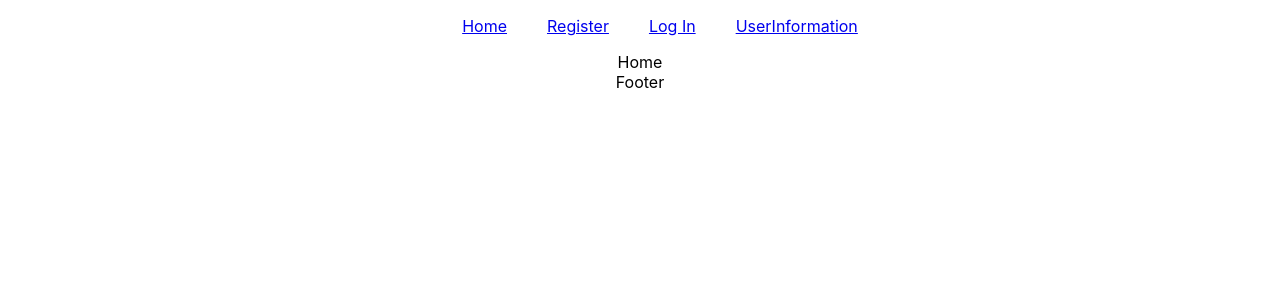
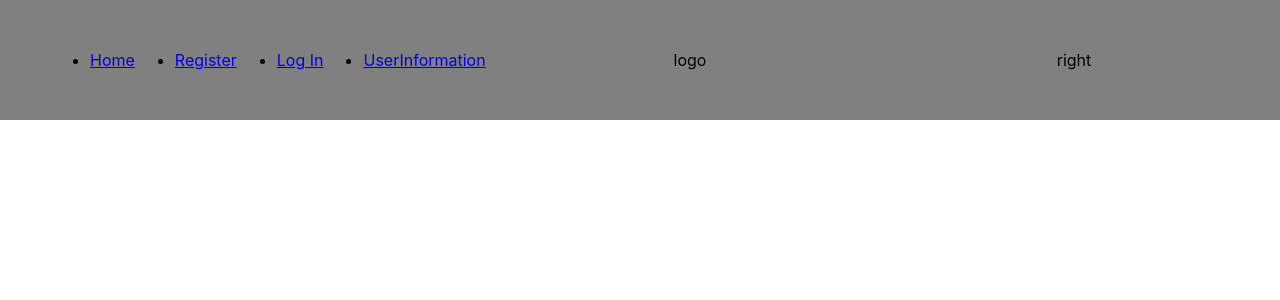
Before and after one commit to Hamidswed/FullStack-group, a React (Create React App) app in the folder client/: page / in a window 1280 px wide. Shown: the top 300 px of the page. Built offline with nearby package versions, Linux system fonts and the light colour scheme; no server answers.

Commit message:
redesign navbar

```diff
--- a/client/src/components/navbar/NavBar.css
+++ b/client/src/components/navbar/NavBar.css
@@ -1,4 +1,23 @@
-li {
-  display: inline;
-  margin-inline: 20px;
+.navbar-container{
+  display: flex;
+  justify-content: center;
+  align-items: center;
+  position: fixed;
+  width:100% ;
+  background-color: gray;
+  height: 100px;
+  padding: 10px 50px;
 }
+.navbar-left{
+  flex:2
+}
+.navbar-left ul{
+  display: flex;
+  gap: 40px;
+}
+.navbar-center{
+  flex: 1;
+}
+.navbar-right{
+  flex:2
+}
--- a/client/src/components/navbar/NavBar.tsx
+++ b/client/src/components/navbar/NavBar.tsx
@@ -4,8 +4,9 @@ import "./NavBar.css";
 
 function NavBar() {
   return (
-    <div>
-      <ul>
+    <div className="navbar-container">
+      <div className="navbar-left">
+         <ul>
         <li>
           <Link to="/">Home</Link>
         </li>
@@ -19,6 +20,14 @@ function NavBar() {
           <Link to="/userInformation">UserInformation</Link>
         </li>
       </ul>
+      </div>
+
+      <div className="navbar-center">
+        logo
+      </div>
+      <div className="navbar-right">
+        right
+      </div>
     </div>
   );
 }
```
